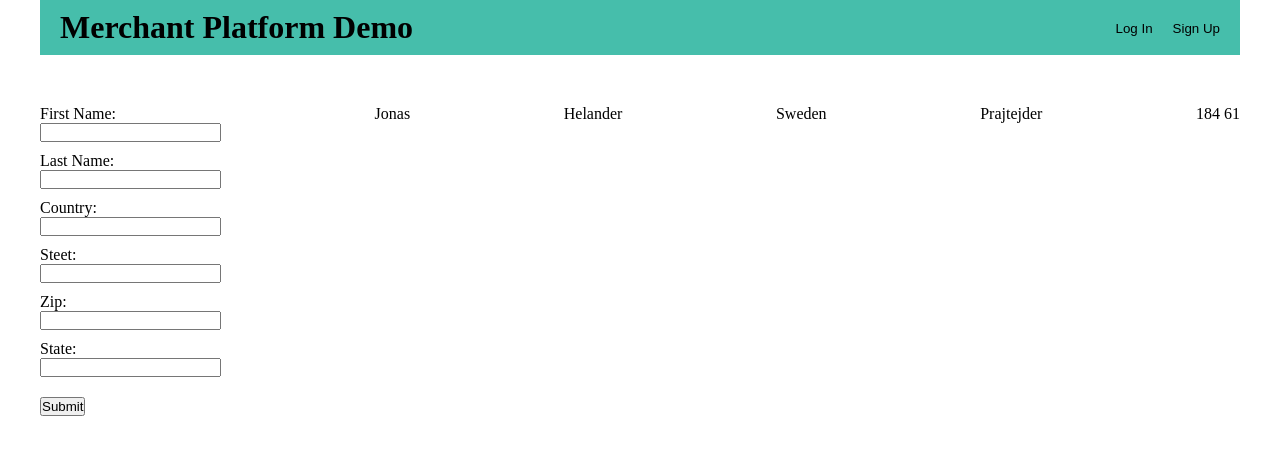
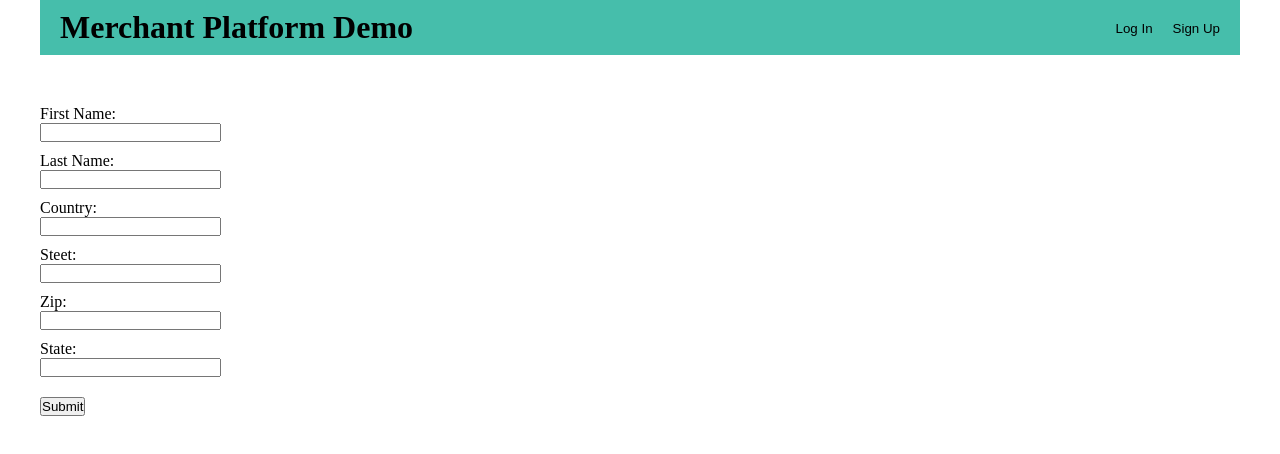
Before and after one commit to jonashelander/piq-cashier, a React (Create React App) app: page /signup in a window 1280 px wide. Shown: the top 454 px of the page. Built offline with nearby package versions, Linux system fonts and the light colour scheme; what keycloak-js would draw is missing.

Commit message:
Structure of signIn page done

```diff
--- a/src/components/Signup.js
+++ b/src/components/Signup.js
@@ -1,11 +1,12 @@
 import { useState } from "react";
 
 function SignUp() {
-    const [firstName, setFirstName] = useState("Jonas");
-    const [lastName, setlasttName] = useState("Helander");
-    const [country, setCountry] = useState("Sweden");
-    const [street, setStreet] = useState("Prajtejder");
-    const [zip, setZip] = useState("184 61");
+    const [firstName, setFirstName] = useState();
+    const [lastName, setlasttName] = useState();
+    const [country, setCountry] = useState();
+    const [street, setStreet] = useState();
+    const [zip, setZip] = useState();
+    const [state, setState] = useState();
 
 
     return (
@@ -16,38 +17,49 @@ function SignUp() {
                     <label>
                         First Name:
                     </label>
-                    <input type="text" name="firstName" />
+                    <input
+                        onChange={event => setFirstName(event.target.value)}
+                        type="text" name="firstName" />
                 </div>
-
                 <div>
                     <label>
                         Last Name:
                     </label>
-                    <input type="text" name="lastName" />
+                    <input
+                        onChange={event => setlasttName(event.target.value)}
+                        type="text" name="lastName" />
                 </div>
                 <div>
                     <label>
                         Country:
                     </label>
-                    <input type="text" name="country" />
+                    <input
+                        onChange={event => setCountry(event.target.value)}
+                        type="text" name="country" />
                 </div>
                 <div>
                     <label>
                         Steet:
                     </label>
-                    <input type="text" name="street" />
+                    <input
+                        onChange={event => setStreet(event.target.value)}
+                        type="text" name="street" />
                 </div>
                 <div>
                     <label>
                         Zip:
                     </label>
-                    <input type="text" name="zip" />
+                    <input
+                        onChange={event => setZip(event.target.value)}
+                        type="text" name="zip" />
                 </div>
                 <div>
                     <label>
                         State:
                     </label>
-                    <input type="text" name="state" />
+                    <input
+                        onChange={event => setState(event.target.value)}
+                        type="text" name="state" />
                 </div>
                 <div>
                     <button className="submitButton" type="submit">Submit</button>
@@ -59,6 +71,7 @@ function SignUp() {
             <p>{country}</p>
             <p>{street}</p>
             <p>{zip}</p>
+            <p>{state}</p>
 
 
         </div>
```
